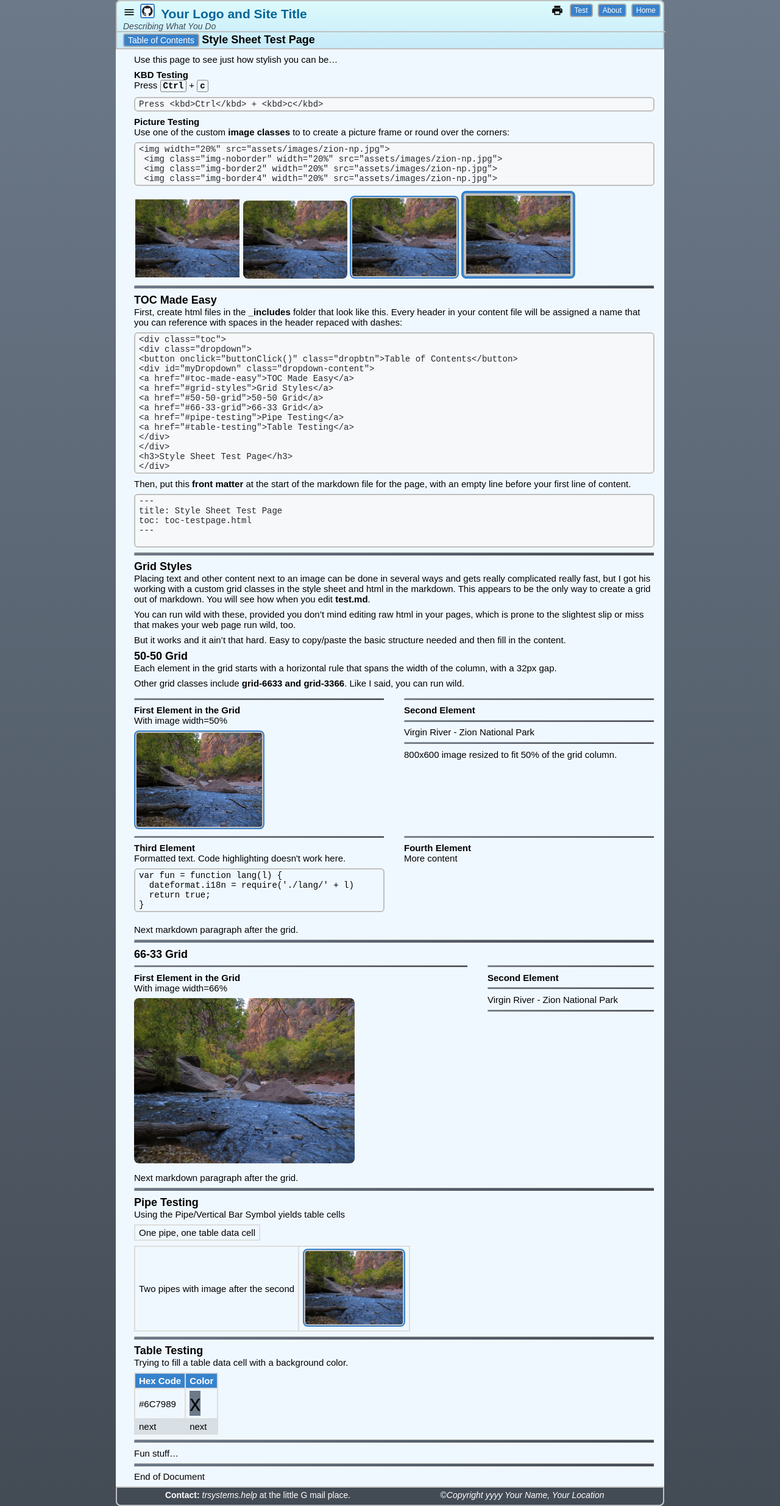
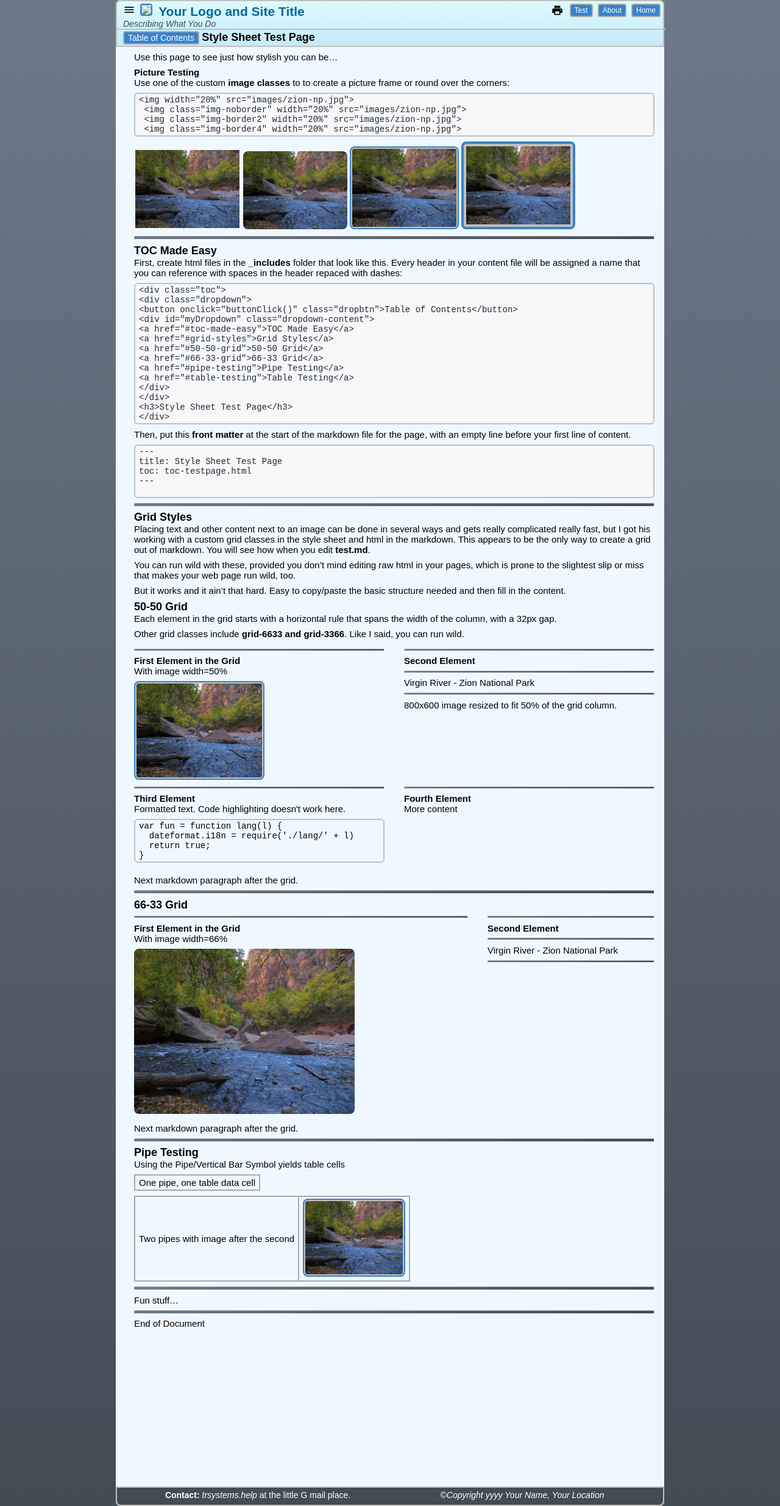
Before and after one commit to TR-Systems/modernist, a Jekyll site: the page built from test.md, in a window 1280 px wide. Shown: the whole page at 61% size. Built offline with Jekyll 4.4.1, drawn with Linux system fonts in a browser that asks for light colours; our own code applies the rules of GitHub Pages for plain Markdown files.

Commit message:
wrapping it up

````diff
--- a/_includes/toc-testpage.html
+++ b/_includes/toc-testpage.html
@@ -7,7 +7,6 @@
 <a href="#50-50-grid">50-50 Grid</a>
 <a href="#66-33-grid">66-33 Grid</a>
 <a href="#pipe-testing">Pipe Testing</a>
-<a href="#table-testing">Table Testing</a>
 </div>
 </div>
 <h3>{{ page.title }}</h3>
--- a/assets/css/style.scss
+++ b/assets/css/style.scss
@@ -5,7 +5,7 @@
 html {
   height: 100%;
   background: #6C7989;
-  background: #6C7989 linear-gradient(#6C7989, #434B55) fixed;
+  background: linear-gradient(#6C7989, #434B55);
 }
 
 body {
@@ -196,6 +196,27 @@
   padding-bottom: 4px;
 }
 
+table {
+  border-collapse: collapse;
+  width: auto;
+}
+
+th {
+  text-align: left;
+  font-weight: normal;
+  background-color: #3782CD;
+  color: white;
+}
+
+th, td {
+  border: 2px solid darkgray;
+  padding: 3px 6px 3px 6px;
+}
+
+tr:nth-child(even){background-color: rgba(#000, 0.05);}
+
+tr:hover {background-color: white;}
+
 code, pre {
   font-size:14px;
   overflow-x:auto;
@@ -208,36 +229,13 @@
   background: aliceblue;
 }
 
-table {
-  font-family: Arial, Helvetica, sans-serif;
-  font-size: 15px;
-  border-collapse: collapse;
-  width: auto;
-}
-
-th {
-  text-align: left;
-  background-color: #3782CD;
-  color: white;
-}
-
-td, th {
-  border: 2px solid #ddd;
-  padding: 3px 6px 3px 6px;
-}
-
-tr:nth-child(even){background-color: rgba(#000, 0.1);}
-
-tr:hover {background-color: aliceblue;}
-
 blockquote {
   font-size: 14px;
   margin: 4px 0 8px;
   padding: 2px 6px;
   border: 2px solid silver;
   border-radius: 6px;
-  background: aliceblue;
-
+  background: azure;
   p {margin-bottom: 0}
 }
 
--- a/test.md
+++ b/test.md
@@ -5,27 +5,20 @@
 
 Use this page to see just how stylish you can be...
 
-#### KBD Testing
-Press <kbd>Ctrl</kbd> + <kbd>c</kbd>
-
-```
-Press <kbd>Ctrl</kbd> + <kbd>c</kbd>
-```
-
 #### Picture Testing
 Use one of the custom **image classes** to to create a picture frame or round over the corners:
 
 ```
-<img width="20%" src="assets/images/zion-np.jpg">
- <img class="img-noborder" width="20%" src="assets/images/zion-np.jpg">
- <img class="img-border2" width="20%" src="assets/images/zion-np.jpg">
- <img class="img-border4" width="20%" src="assets/images/zion-np.jpg">
+<img width="20%" src="images/zion-np.jpg">
+ <img class="img-noborder" width="20%" src="images/zion-np.jpg">
+ <img class="img-border2" width="20%" src="images/zion-np.jpg">
+ <img class="img-border4" width="20%" src="images/zion-np.jpg">
 ```
 
-<img width="20%" src="assets/images/zion-np.jpg">
- <img class="img-noborder" width="20%" src="assets/images/zion-np.jpg">
- <img class="img-border2" width="20%" src="assets/images/zion-np.jpg">
- <img class="img-border4" width="20%" src="assets/images/zion-np.jpg">
+<img width="20%" src="images/zion-np.jpg">
+ <img class="img-noborder" width="20%" src="images/zion-np.jpg">
+ <img class="img-border2" width="20%" src="images/zion-np.jpg">
+ <img class="img-border4" width="20%" src="images/zion-np.jpg">
 
 ---
 
@@ -78,7 +71,7 @@
 <hr>
 <h4>First Element in the Grid</h4>
 <p>With image width=50%</p>
-<img width="50%" class="img-border2" src="assets/images/zion-np.jpg">
+<img width="50%" class="img-border2" src="images/zion-np.jpg">
 </div>
 <div class="grid-c2">
 <hr>
@@ -117,7 +110,7 @@
 <hr>
 <h4>First Element in the Grid</h4>
 <p>With image width=66%</p>
-<img width="66%" class="img-noborder" src="assets/images/zion-np.jpg">
+<img width="66%" class="img-noborder" src="images/zion-np.jpg">
 </div>
 <div class="grid-c2">
 <hr>
@@ -137,17 +130,7 @@
 
 | One pipe, one table data cell
 
-| Two pipes with image after the second  | <img class="img-border2" width="160" src="assets/images/zion-np.jpg">
-
----
-
-### Table Testing
-Trying to fill a table data cell with a background color.
-
-| Hex Code | Color |
-| -------- | ----- |
-| #6C7989 | <span style="font-size:36px;height:36px;width:36px;background:#6C7989;"> x </span> |
-| next | next |
+| Two pipes with image after the second  | <img class="img-border2" width="160" src="images/zion-np.jpg">
 
 ---
 
````
Also changed, not shown: index.md (+27 -39 lines), assets/images/color-0066CC.png (deleted), assets/images/color-3782CD.png (deleted), assets/images/color-434B55.png (deleted), assets/images/color-5198DF.png (deleted), assets/images/color-6C7989.png (deleted), assets/images/color-77B9FB.png (deleted), assets/images/color-B2D2E1.png (deleted), assets/images/color-C6EAFA.png (deleted), assets/images/color-DDFBFC.png (deleted), assets/images/color-DEDEDE.png (deleted), images/logo-github.png (renamed from assets/images/logo-github.png), images/zion-np.jpg (renamed from assets/images/zion-np.jpg).
